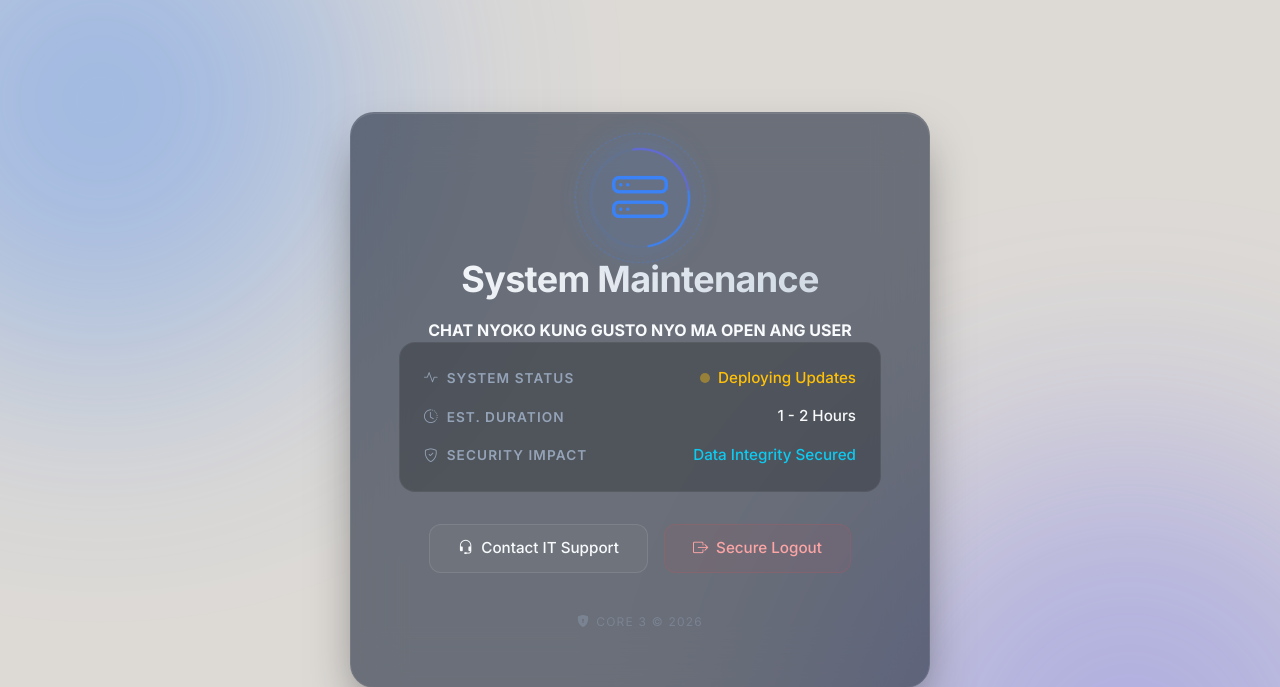
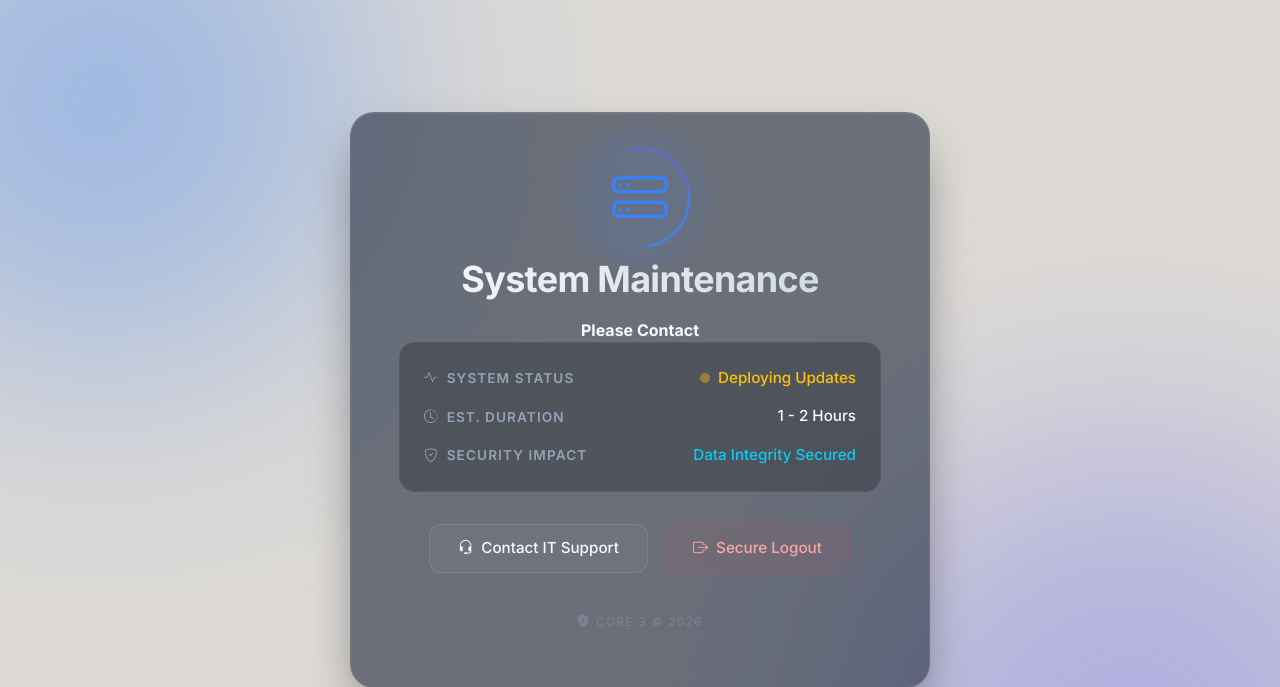
Before and after one commit to SheEeEeEeEeN/Core3final, a PHP site: page /last/maintenance.php in a window 1280 px wide; the page is wider, and only the part inside the window is pictured. Shown: the top 687 px of that part. Run offline with PHP 8.4, Linux system fonts and the light colour scheme.

Commit message:
change text

```diff
--- a/maintenance.php
+++ b/maintenance.php
@@ -259,8 +259,7 @@
         </div>
 
         <h1>System Maintenance </h1>
-        <b>CHAT NYOKO KUNG
-            GUSTO NYO MA OPEN ANG USER</b>
+        <b>Please Contact </b>
 
 
         <div class="status-box">
```
